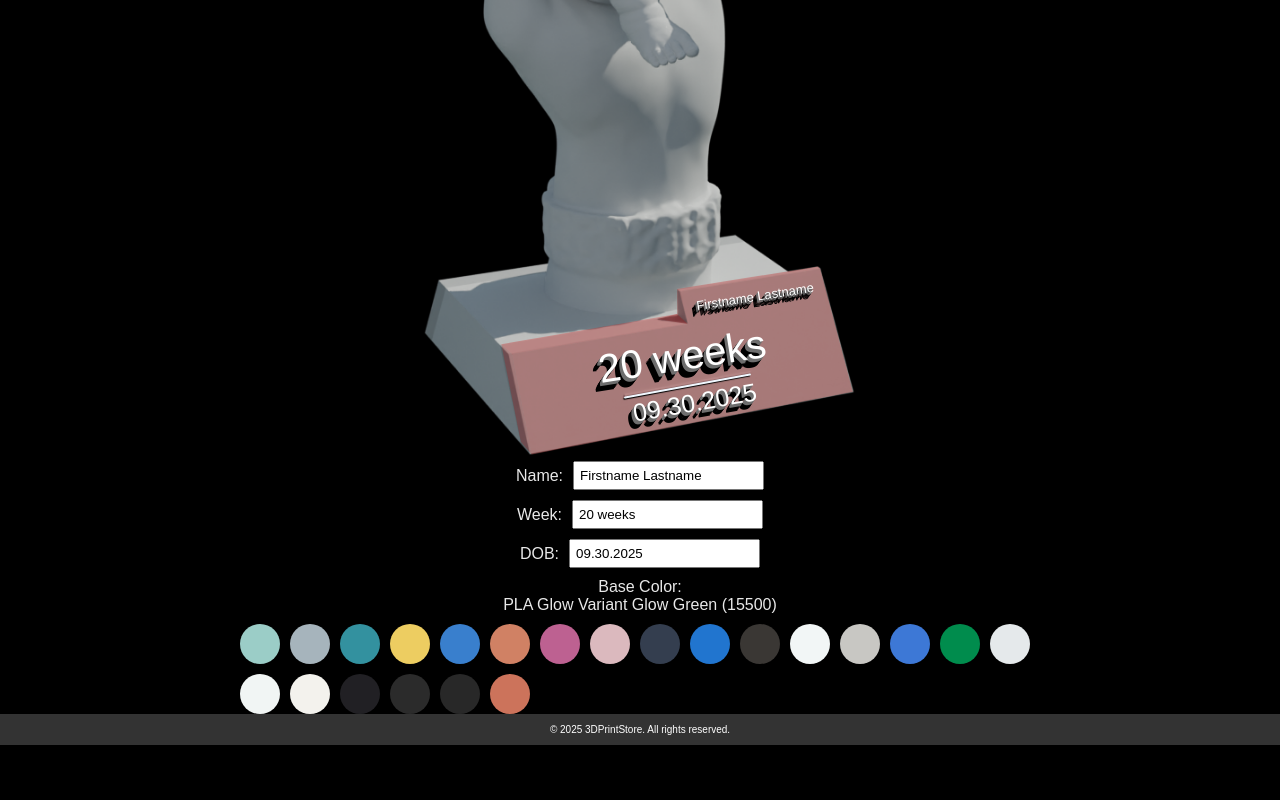
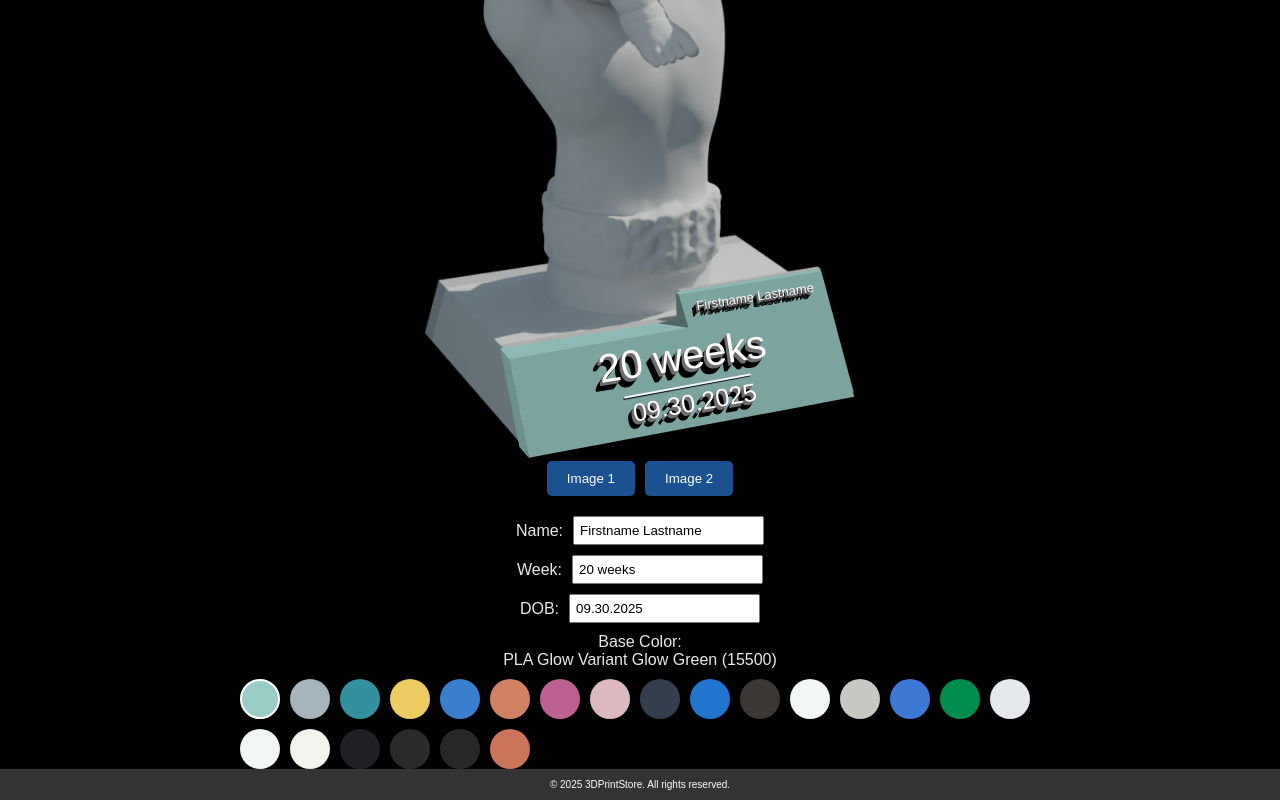
Before and after one commit to lucasliu2019/next_printstore, a Next.js app: page /baby3d in a window 1280 px wide. Shown: the part 614-1414 px from the top of the page. Before the commit the page ends 1359 px from the top, so only its background shows below. Built offline with nearby package versions, Linux system fonts and the light colour scheme.

Commit message:
img choice

```diff
--- a/src/app/baby3d/page.module.css
+++ b/src/app/baby3d/page.module.css
@@ -128,120 +128,10 @@
     box-shadow: -1px 1px 1px black;
 }
 
-.base_polygon_front {
+.base_polygon_front, .base_polygon_side, .base_polygon_top, .base_polygon_topS, .base_polygon_topL, .base_polygon_topT, .base_part {
     position: absolute;
-    bottom: var(--base-bottom);
-    left: var(--base-left);
-
-    /* background-color: rgba(255, 0, 0, 0.236); */
-  width: 100%;
-  aspect-ratio: 0.866;
-  clip-path: polygon(
-    /* 22% 97%,  */
-    24% 99%,
-    98% 86.5%,
-    90.5% 62%,
-    58% 66.5%,
-    60% 73%,
-    19.5% 79%
-    );
-    z-index: 3;
-    filter: brightness(80%);
-}
-
-.base_polygon_side {
-    position: absolute;
-    bottom: var(--base-bottom);
-    left: var(--base-left);
-
-    /* background-color: rgba(255, 0, 0, 0.236); */
-  width: 100%;
-  aspect-ratio: 0.866;
-  clip-path: polygon(
-    /* 22% 97%,  */
-    17% 77%,
-    19.5% 79%,
-    24% 99%,
-    21.5% 96.5%
-    );
-    z-index: 3;
-    filter: brightness(70%);
-}
-
-.base_polygon_top {
-    position: absolute;
-    bottom: var(--base-bottom);
-    left: var(--base-left);
-    /* background-color: rgba(255, 0, 0, 0.236); */
-  width: 100%;
-  aspect-ratio: 0.866;
-  clip-path: polygon(
-    /* 22% 97%,  */
-    17% 77%,
-    19.5% 79%,
-    60% 73%,
-    57.5% 71%
-    );
-    z-index: 3;
-    filter: brightness(90%);
-}
-
-.base_polygon_topL {
-    position: absolute;
-    bottom: var(--base-bottom);
-    left: var(--base-left);
-
-    /* background-color: rgba(255, 0, 0, 0.236); */
-  width: 100%;
-  aspect-ratio: 0.866;
-  clip-path: polygon(
-    /* 22% 97%,  */
-    57.5% 66%,
-    58% 66.5%,
-    60% 73%,
-    57.5% 71%
-    );
-    z-index: 3;
-    filter: brightness(60%);
-}
-
-.base_polygon_topS {
-    position: absolute;
-    bottom: var(--base-bottom);
-    left: var(--base-left);
-
-    /* background-color: rgba(255, 0, 0, 0.236); */
-  width: 100%;
-  aspect-ratio: 0.866;
-  clip-path: polygon(
-    53% 72%,
-    60% 73%,
-    57.5% 71%
-    );
-    z-index: 3;
-    filter: brightness(50%);
-}
-
-.base_polygon_topT {
-    position: absolute;
-    bottom: var(--base-bottom);
-    left: var(--base-left);
-
-    /* background-color: rgba(255, 0, 0, 0.236); */
-  width: 100%;
-  aspect-ratio: 0.866;
-  clip-path: polygon(
-    /* 22% 97%,  */
-    57.5% 66%,
-    90% 61.5%,
-    90.5% 62%,
-    58% 66.5%
-
-    /* 98% 86.5%,  */
-    /* 90.5% 62%,  */
-    );
-    z-index: 3;
-    filter: brightness(90%);
+    bottom: 0;
+    left: 0;
 }
 
 .product_form{
@@ -296,6 +186,27 @@
 
   .color_button:focus {
     outline: 2px solid black; /* Add focus outline for accessibility */
+  }
+
+
+  .image_selector {
+    display: flex;
+    gap: 10px; /* Add spacing between buttons */
+    margin-bottom: 20px;
+  }
+
+  .image_selector_btn {
+    padding: 10px 20px;
+    background-color: #1b5190;
+    color: white;
+    border: none;
+    border-radius: 5px;
+    cursor: pointer;
+    transition: background-color 0.2s ease;
+  }
+
+  .image_selector_btn:hover {
+    background-color: #005bb5;
   }
 
 /* Media query for small screens */
--- a/src/app/baby3d/page.tsx
+++ b/src/app/baby3d/page.tsx
@@ -8,10 +8,11 @@ export default function About() {
   const [name, setName] = useState("Firstname Lastname");
   const [week, setWeek] = useState("20 weeks");
   const [dob, setDob] = useState("09.30.2025");
-  const [baseColor, setBaseColor] = useState("rgba(255, 0, 0, 0.236)"); // Default color for base_polygon
+  const [baseColor, setBaseColor] = useState("rgb(155, 205, 199)"); // Default color for base_polygon
   const [colorName, setColorName] = useState(
     "PLA Glow Variant Glow Green (15500)"
   ); // Default color for base_polygon
+  const [selectedImage, setSelectedImage] = useState("/baby2.png"); // Default image
 
   const colors = [
     {
@@ -65,7 +66,7 @@ export default function About() {
       </ul>
       <div className={styles.card_image_wrapper}>
         <Image
-          src="/baby2.png"
+          src={selectedImage}
           alt="baby"
           className={styles.card_image}
           width={500}
@@ -81,33 +82,114 @@ export default function About() {
           <span className={styles.dob}>{dob}</span>
         </div>
         <div className={styles.bar}></div>
-        <div
+        {/* <div
           className={styles.base_polygon_front}
           style={{ backgroundColor: baseColor }}
-        ></div>
-        <div
-          className={styles.base_polygon_side}
-          style={{ backgroundColor: baseColor }}
-        ></div>
-        <div
-          className={styles.base_polygon_top}
-          style={{ backgroundColor: baseColor }}
-        ></div>
-        <div
-          className={styles.base_polygon_topL}
-          style={{ backgroundColor: baseColor }}
-        ></div>
-        <div
-          className={styles.base_polygon_topS}
-          style={{ backgroundColor: baseColor }}
-        ></div>
-        <div
-          className={styles.base_polygon_topT}
-          style={{ backgroundColor: baseColor }}
-        ></div>
+        ></div> */}
+
+        <div className="base_polygon_front" >
+          <svg className={styles.base_part}
+            xmlns="http://www.w3.org/2000/svg"
+            viewBox="0 0 484 1022"
+            style={{
+              filter: "brightness(80%)",
+            }}
+          >
+            <polygon
+              points="96,908 295,873 285,836 444,810 481,950 118,1018"
+              fill={baseColor}
+            />
+          </svg>
+        </div>
+
+        <div className="base_polygon_side">
+          <svg className={styles.base_part}
+            xmlns="http://www.w3.org/2000/svg"
+            viewBox="0 0 484 1022"
+            style={{
+              filter: "brightness(70%)",
+            }}
+          >
+            <polygon
+              points="96,908 118,1018 107.5,1006 86,896"
+              fill={baseColor}
+            />
+          </svg>
+        </div>
+
+
+        <div className="base_polygon_top" >
+          <svg className={styles.base_part}
+            xmlns="http://www.w3.org/2000/svg"
+            viewBox="0 0 484 1022"
+            style={{
+              filter: "brightness(90%)",
+            }}
+          >
+            <polygon
+              points="96,908 86,896 262,868 296,873"
+              fill={baseColor}
+            />
+          </svg>
+        </div>
+
+
+        <div className="base_polygon_topS">
+          <svg className={styles.base_part}
+            xmlns="http://www.w3.org/2000/svg"
+            viewBox="0 0 484 1022"
+            style={{
+              filter: "brightness(50%)",
+            }}
+          >
+            <polygon
+              points="262,868 296,873 283,863"
+              fill={baseColor}
+            />
+          </svg>
+        </div>
+
+        <div className="base_polygon_topL">
+          <svg className={styles.base_part}
+            xmlns="http://www.w3.org/2000/svg"
+            viewBox="0 0 484 1022"
+            style={{
+              filter: "brightness(50%)",
+            }}
+          >
+            <polygon
+              points="296,873 283,863 282,833 285,836"
+              fill={baseColor}
+            />
+          </svg>
+        </div>
+
+        <div className="base_polygon_topT">
+          <svg className={styles.base_part}
+            xmlns="http://www.w3.org/2000/svg"
+            viewBox="0 0 484 1022"
+            style={{
+              filter: "brightness(90%)",
+            }}
+          >
+            <polygon
+              points="282,833 285,836 444,810 439,808"
+              fill={baseColor}
+            />
+          </svg>
+        </div>
+
       </div>
 
       <form className={styles.product_form}>
+
+      {/* Buttons to select images */}
+      <div className={styles.image_selector}>
+        <button className={styles.image_selector_btn} onClick={() => setSelectedImage("/baby2.png")}>Image 1</button>
+        <button className={styles.image_selector_btn} onClick={() => setSelectedImage("/baby1.png")}>Image 2</button>
+      </div>
+
+
         <div className={styles.input_group}>
           <label className={styles.product_input_label}>Name:</label>
           <input
@@ -129,7 +211,7 @@ export default function About() {
           />
         </div>
         <div className={styles.input_group}>
-          <label className={styles.product_input_label} >DOB:</label>
+          <label className={styles.product_input_label}>DOB:</label>
           <input
             type="text"
             className={styles.product_input}
@@ -138,6 +220,8 @@ export default function About() {
             maxLength={20} // Restrict name to 30 characters
           />
         </div>
+
+
         <label>Base Color:</label>
         <p>{colorName}</p>
         <div className={styles.color_selection}>
--- a/src/app/globals.css
+++ b/src/app/globals.css
@@ -1,20 +1,9 @@
 :root {
   --background: #000000;
   --foreground: #e8e8e8;
-
-/* Define variables in the :root selector */
-  --base-bottom: 2px;
-  --base-left: 4.5px;
 }
 
 
-@media (max-width: 768px) {
-
-  :root {
-      --base-bottom: 0px;
-      --base-left: 2px;
-    }
-}
 
 @media (prefers-color-scheme: dark) {
   :root {
```
Also changed, not shown: public/baby.png (deleted), public/baby1.png.
